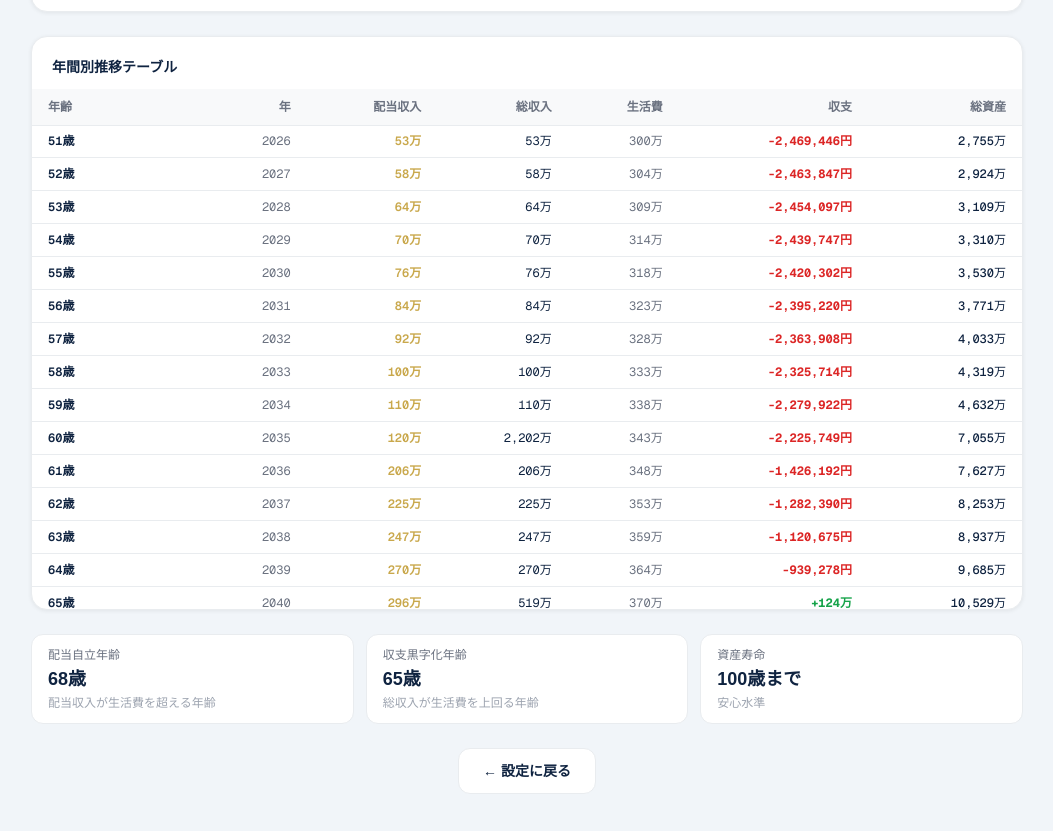
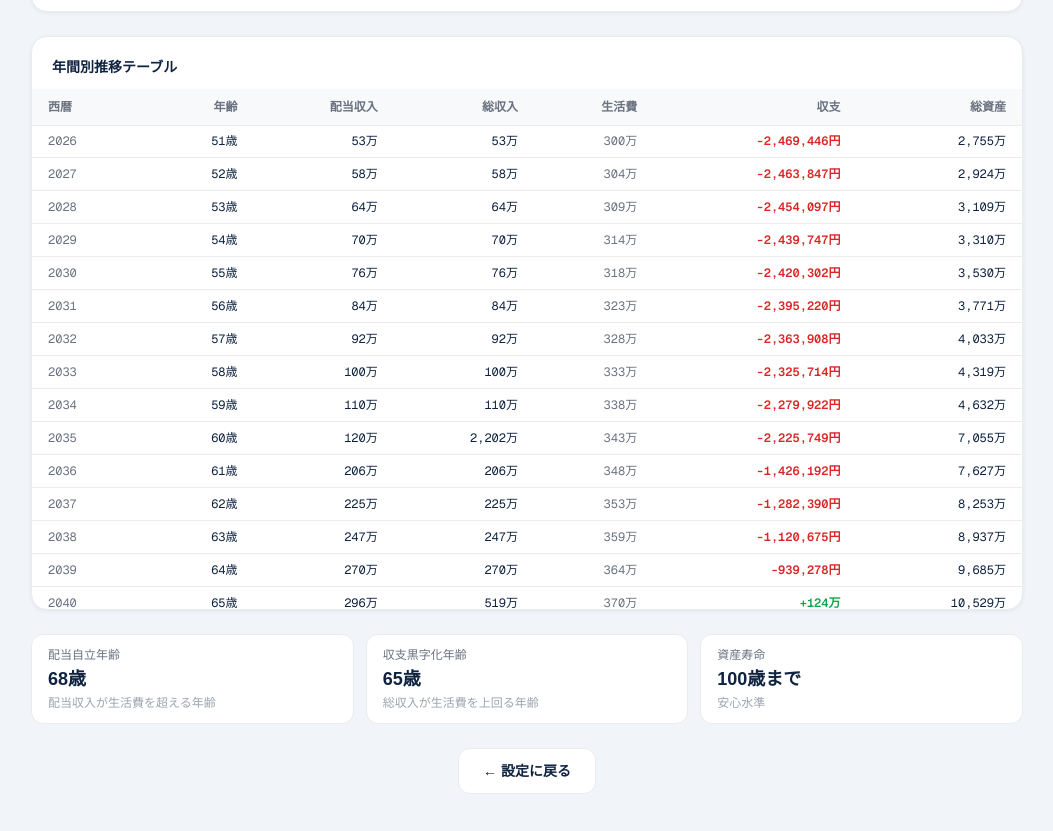
Before and after one commit to toyakaku10-creator/kurasu, a Next.js app: page /kurasu/result in a window 1280 px wide. Shown: the part 1077-1908 px from the top of the page, without its empty margins (113-1166 px from the left). Built offline with nearby package versions, Linux system fonts and the light colour scheme.

Commit message:
fix: テーブル列を西暦・年齢順に変更・注釈削除

```diff
--- a/app/kurasu/result/ResultClient.tsx
+++ b/app/kurasu/result/ResultClient.tsx
@@ -247,8 +247,8 @@ export default function ResultClient() {
                     boxShadow: `0 1px 0 ${BORDER}`,
                   }}>
                     {[
-                      { label: '年齢',     align: 'left'  },
-                      { label: '年',       align: 'right' },
+                      { label: '西暦',     align: 'left'  },
+                      { label: '年齢',     align: 'right' },
                       { label: '配当収入', align: 'right' },
                       { label: '総収入',   align: 'right' },
                       { label: '生活費',   align: 'right' },
@@ -264,54 +264,32 @@ export default function ResultClient() {
                   </tr>
                 </thead>
                 <tbody>
-                  {rows.map((r) => {
-                    const isFireRow = r.isFIREYear;
-                    const rowBg = isFireRow ? `${GOLD}18` : undefined;
-                    const textColor = isFireRow ? NAVY : NAVY;
-                    return (
-                      <tr key={r.age}
-                        style={{ borderBottom: `1px solid ${BORDER}`, background: rowBg }}>
-                        {/* 年齢 */}
-                        <td className="py-2 px-4 whitespace-nowrap font-mono font-semibold"
-                          style={{ color: isFireRow ? GOLD : NAVY }}>
-                          {r.age}歳
-                          {isFireRow && (
-                            <span className="ml-1.5 text-xs" style={{ color: GOLD }}>★ 自立</span>
-                          )}
-                        </td>
-                        {/* 年 */}
-                        <td className="py-2 px-4 text-right font-mono whitespace-nowrap"
-                          style={{ color: SUB }}>
+                  {rows.map((r) => (
+                    <tr key={r.age} style={{ borderBottom: `1px solid ${BORDER}` }}>
+                      <td className="py-2 px-4 whitespace-nowrap font-mono" style={{ color: SUB }}>
                         {r.year}
                       </td>
-                        {/* 配当収入 */}
-                        <td className="py-2 px-4 text-right font-mono font-semibold whitespace-nowrap"
-                          style={{ color: isFireRow ? GOLD : CHART.dividend }}>
+                      <td className="py-2 px-4 text-right font-mono whitespace-nowrap" style={{ color: NAVY }}>
+                        {r.age}歳
+                      </td>
+                      <td className="py-2 px-4 text-right font-mono whitespace-nowrap" style={{ color: NAVY }}>
                         {man(r.dividendIncome)}
                       </td>
-                        {/* 総収入 */}
-                        <td className="py-2 px-4 text-right font-mono whitespace-nowrap"
-                          style={{ color: textColor }}>
+                      <td className="py-2 px-4 text-right font-mono whitespace-nowrap" style={{ color: NAVY }}>
                         {man(r.totalIncome)}
                       </td>
-                        {/* 生活費 */}
-                        <td className="py-2 px-4 text-right font-mono whitespace-nowrap"
-                          style={{ color: SUB }}>
+                      <td className="py-2 px-4 text-right font-mono whitespace-nowrap" style={{ color: SUB }}>
                         {man(r.livingExpense)}
                       </td>
-                        {/* 収支 */}
-                        <td className="py-2 px-4 text-right font-mono font-bold whitespace-nowrap"
+                      <td className="py-2 px-4 text-right font-mono font-semibold whitespace-nowrap"
                         style={{ color: r.balance >= 0 ? GREEN : RED }}>
                         {r.balance >= 0 ? '+' : ''}{man(r.balance)}
                       </td>
-                        {/* 総資産 */}
-                        <td className="py-2 px-4 text-right font-mono font-medium whitespace-nowrap"
-                          style={{ color: textColor }}>
+                      <td className="py-2 px-4 text-right font-mono whitespace-nowrap" style={{ color: NAVY }}>
                         {man(r.totalAssets)}
                       </td>
                     </tr>
-                    );
-                  })}
+                  ))}
                 </tbody>
               </table>
             </div>
```
Lines whose indentation alone changed are shown as unchanged.
